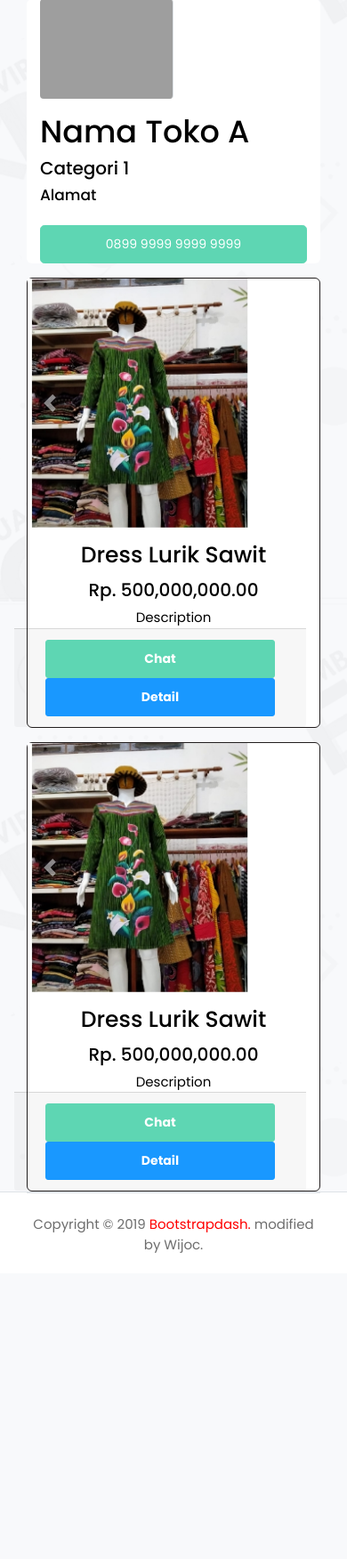
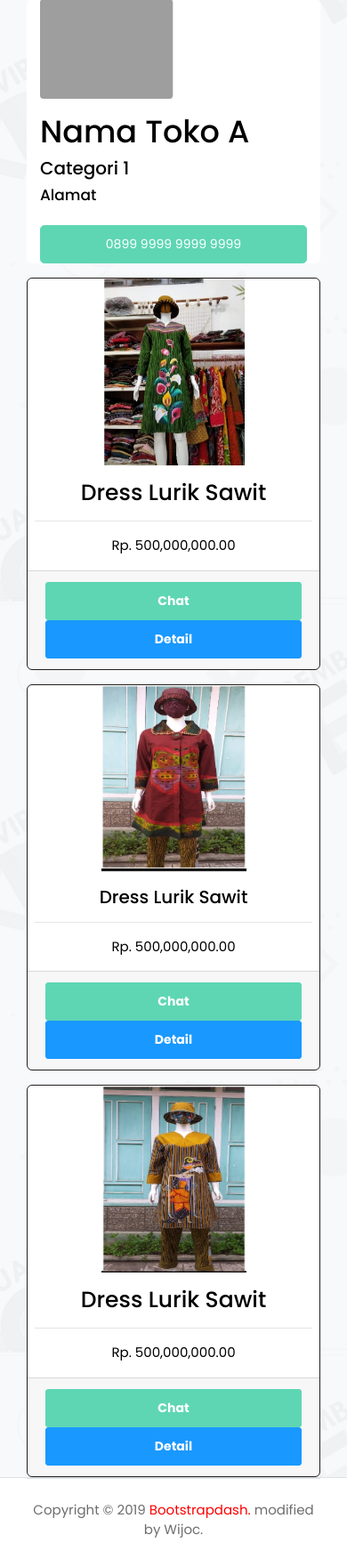
Before and after one commit to wijoc/Ukm_virtual_expo, a CodeIgniter app: a page that uses application/views/layout/visitor/vhead_load.php in a window 390 px wide. Shown: the part 168-1920 px from the top of the page at 89% size. Before the commit the page ends 1576 px from the top, so only its background shows below. Run offline with CodeIgniter, Linux system fonts and the light colour scheme; some libraries are stand-ins or nearby versions; grey boxes are pictures that could not be loaded.

Commit message:
page detail product

```diff
--- a/application/controllers/Welcome.php
+++ b/application/controllers/Welcome.php
@@ -28,14 +28,20 @@ class Welcome extends MY_Controller {
 	}
 
 	public function storeListPage(){
-		$this->pageData['title'] = 'Stream | Rembang Expo';
+		$this->pageData['title'] = 'Toko | Rembang Expo';
 		$this->page = "visitor/store_list_content";
 		$this->visitor_layout();
 	}
 
 	public function productListPage(){
-		$this->pageData['title'] = 'Stream | Rembang Expo';
+		$this->pageData['title'] = 'Produk | Rembang Expo';
 		$this->page = "visitor/product_list_content";
 		$this->visitor_layout();
 	}
+
+	public function productDetailPage(){
+		$this->pageData['title'] = 'Produk | Rembang Expo';
+		$this->page = "visitor/product_detail_content";
+		$this->visitor_layout();
+	}
 }
--- a/application/views/layout/visitor/vhead_load.php
+++ b/application/views/layout/visitor/vhead_load.php
@@ -17,3 +17,6 @@
 
     <!-- page stream list css -->
         <link rel="stylesheet" href="<?php echo base_url() ?>assets/visitor/css/stream_list_page.css" >
+
+    <!-- page product detail css -->
+        <link rel="stylesheet" href="<?php echo base_url() ?>assets/visitor/css/product_detail_page.css" >
--- a/application/views/visitor/product_list_content.php
+++ b/application/views/visitor/product_list_content.php
@@ -16,42 +16,22 @@
             </div>
         </div>
         <div class="row">
-            <div class="col-lg-6 col-md-6 mt-3">
+            <div class="col-lg-4 col-md-6 mt-3">
                 <div class="card border border-dark border-rounded">
                     <div class="row no-gutters">
                         <div class="col-md-5">
-                            <!-- <img src="<?php echo base_url() ?>assets/expo_img/product_img/prd1_slide1.jpg" width="200" class="img-fluid" alt=""> -->
-                            <div id="carouselExampleControls" class="carousel slide" data-ride="carousel">
-                                <div class="carousel-inner">
-                                    <div class="carousel-item active">
-                                        <img class="d-block w-200" src="<?php echo base_url() ?>assets/expo_img/product_img/prd1_slide1.jpg" alt="First slide" height="280" width="250">
-                                    </div>
-                                    <div class="carousel-item">
-                                        <img class="d-block w-200" src="<?php echo base_url() ?>assets/expo_img/product_img/prd1_slide2.jpg" alt="Second slide" height="280" width="250">
-                                    </div>
-                                    <div class="carousel-item">
-                                        <img class="d-block w-200" src="<?php echo base_url() ?>assets/expo_img/product_img/prd1_slide3.jpg" alt="Third slide" height="280" width="250">
-                                    </div>
-                                </div>
-                                <a class="carousel-control-prev" href="#carouselExampleControls" role="button" data-slide="prev">
-                                    <span class="carousel-control-prev-icon" aria-hidden="true"></span>
-                                    <span class="sr-only">Previous</span>
-                                </a>
-                                <a class="carousel-control-next" href="#carouselExampleControls" role="button" data-slide="next">
-                                    <span class="carousel-control-next-icon" aria-hidden="true"></span>
-                                    <span class="sr-only">Next</span>
-                                </a>
-                            </div>
+                            <img src="<?php echo base_url() ?>assets/expo_img/product_img/prd1_slide1.jpg" height="210" width="163" alt="">
                         </div>
                         <div class="col-md-7">
                             <div class="card-block px-2">
                                 <h4 class="card-title mt-3">Dress Lurik Sawit</h4>
-                                <h5 color="red">Rp. 500,000,000.00</h5>
-                                <p class="card-text">Description</p>
+                                <hr>
+                                <p>Rp. 500,000,000.00</p>
                             </div>
                         </div>
                     </div>
-                    <div class="card-footer w-100 text-muted row">
+                    <div class="card-footer">
+                        <div class="row">
                             <div class="col-md-6">
                                 <a href="" class="col-12 btn btn-success"><b> Chat</b></a>
                             </div>
@@ -61,42 +41,49 @@
                         </div>
                     </div>
                 </div>
-            <div class="col-lg-6 col-md-6 mt-3">
+            </div>
+            <div class="col-lg-4 col-md-6 mt-3">
                 <div class="card border border-dark border-rounded">
                     <div class="row no-gutters">
                         <div class="col-md-5">
-                            <!-- <img src="<?php echo base_url() ?>assets/expo_img/product_img/prd1_slide1.jpg" width="200" class="img-fluid" alt=""> -->
-                            <div id="carouselExampleControls" class="carousel slide" data-ride="carousel">
-                                <div class="carousel-inner">
-                                    <div class="carousel-item active">
-                                        <img class="d-block w-200" src="<?php echo base_url() ?>assets/expo_img/product_img/prd1_slide1.jpg" alt="First slide" height="280" width="250">
+                            <img src="<?php echo base_url() ?>assets/expo_img/product_img/prd1_slide2.jpg" height="210" width="163" alt="">
                         </div>
-                                    <div class="carousel-item">
-                                        <img class="d-block w-200" src="<?php echo base_url() ?>assets/expo_img/product_img/prd1_slide2.jpg" alt="Second slide" height="280" width="250">
-                                    </div>
-                                    <div class="carousel-item">
-                                        <img class="d-block w-200" src="<?php echo base_url() ?>assets/expo_img/product_img/prd1_slide3.jpg" alt="Third slide" height="280" width="250">
+                        <div class="col-md-7">
+                            <div class="card-block px-2">
+                                <h5 class="card-title mt-3">Dress Lurik Sawit</h5>
+                                <hr>
+                                <p>Rp. 500,000,000.00</p>
                             </div>
                         </div>
-                                <a class="carousel-control-prev" href="#carouselExampleControls" role="button" data-slide="prev">
-                                    <span class="carousel-control-prev-icon" aria-hidden="true"></span>
-                                    <span class="sr-only">Previous</span>
-                                </a>
-                                <a class="carousel-control-next" href="#carouselExampleControls" role="button" data-slide="next">
-                                    <span class="carousel-control-next-icon" aria-hidden="true"></span>
-                                    <span class="sr-only">Next</span>
-                                </a>
                     </div>
+                    <div class="card-footer">
+                        <div class="row">
+                            <div class="col-md-6">
+                                <a href="" class="col-12 btn btn-success"><b> Chat</b></a>
+                            </div>
+                            <div class="col-md-6">
+                                <a href="" class="col-12 btn btn-info"><b> Detail</b></a>
+                            </div>
+                        </div>
+                    </div>
+                </div>
+            </div>
+            <div class="col-lg-4 col-md-6 mt-3">
+                <div class="card border border-dark border-rounded">
+                    <div class="row no-gutters">
+                        <div class="col-md-5">
+                            <img src="<?php echo base_url() ?>assets/expo_img/product_img/prd1_slide3.jpg" height="210" width="163" alt="">
                         </div>
                         <div class="col-md-7">
                             <div class="card-block px-2">
                                 <h4 class="card-title mt-3">Dress Lurik Sawit</h4>
-                                <h5 color="red">Rp. 500,000,000.00</h5>
-                                <p class="card-text">Description</p>
+                                <hr>
+                                <p>Rp. 500,000,000.00</p>
                             </div>
                         </div>
                     </div>
-                    <div class="card-footer w-100 text-muted row">
+                    <div class="card-footer">
+                        <div class="row">
                             <div class="col-md-6">
                                 <a href="" class="col-12 btn btn-success"><b> Chat</b></a>
                             </div>
@@ -109,3 +96,4 @@
             </div>
         </div>
     </div>
+</div>
--- /dev/null
+++ b/assets/visitor/css/product_detail_page.css
@@ -0,0 +1,9 @@
+.product-title {
+    font-weight: bold;
+    text-transform: capitalize;
+}
+
+.product-price {
+    font-weight: bold;
+    color: #c60f0f;
+}
```
Also changed, not shown: application/views/visitor/product_detail_content.php (added, +138 -0 lines), assets/visitor/css/product_list_page.css (deleted, +0 -159 lines). Lines whose indentation alone changed are shown as unchanged.
